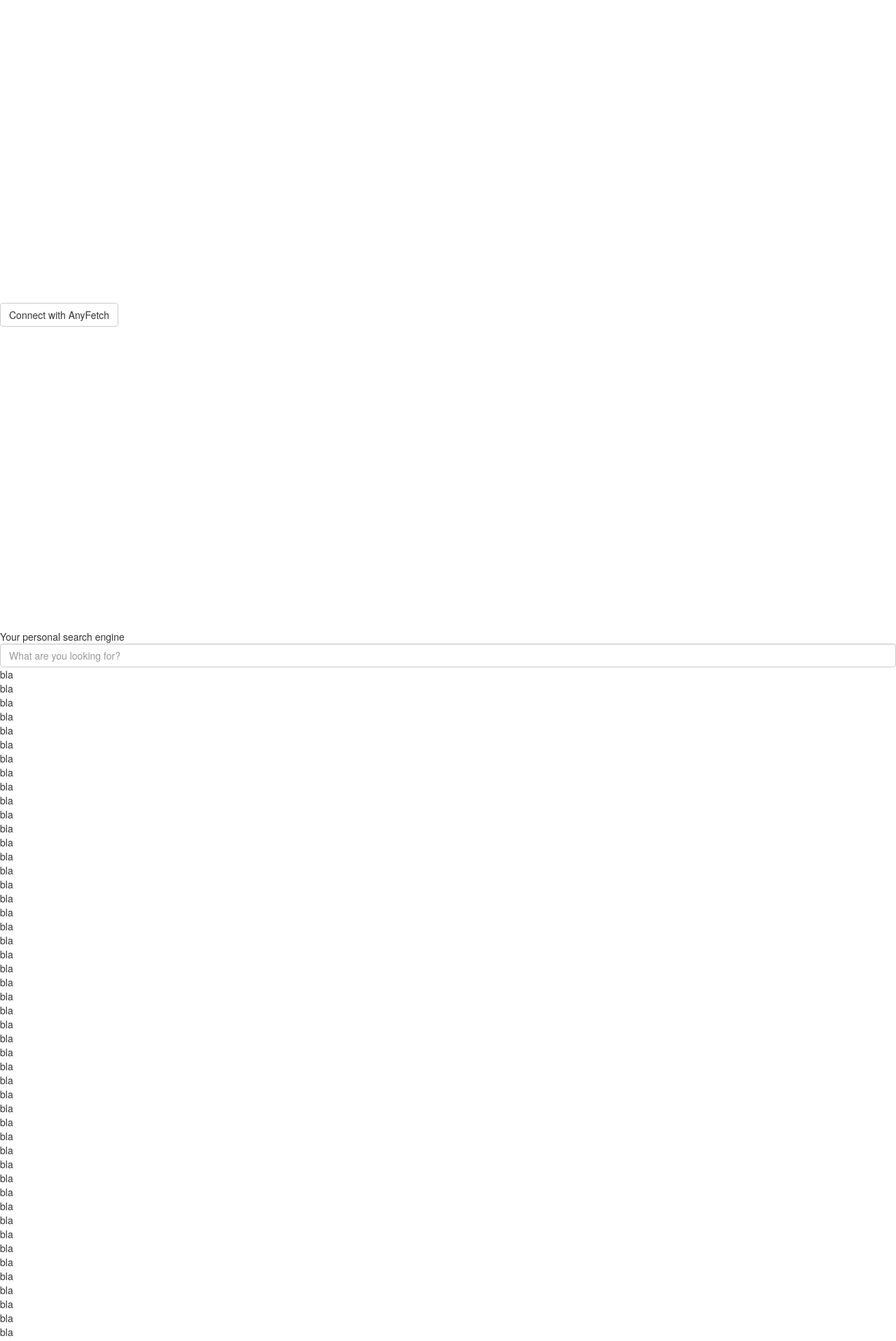
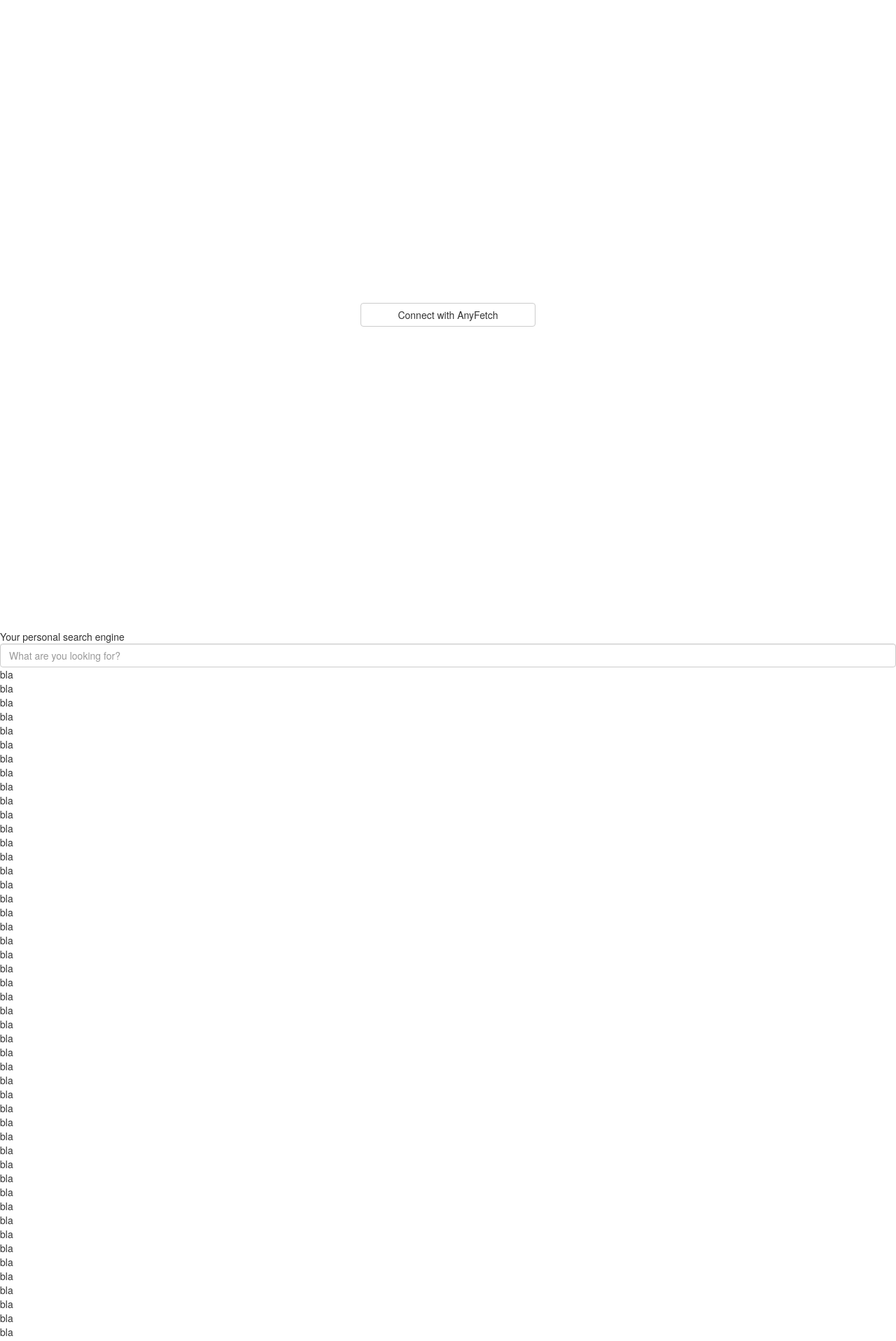
Before and after one commit to AnyFetch/my.self.lu, a Jekyll site: the page built from index.html, in a window 1280 px wide. Shown: the top 1917 px of the page at 70% size. Built offline with Jekyll 4.4.1, drawn with Linux system fonts in a browser that asks for light colours; nearby versions of some CDN libraries; Markdown is read by kramdown in place of the engine named in the settings.

Commit message:
Css for login

```diff
--- a/_includes/login.html
+++ b/_includes/login.html
@@ -1,5 +1,3 @@
 <section id="login" class="container">
-  <div class="holder">
-    <button type="submit" class="btn btn-default btn-login">Connect with AnyFetch</button>
-  </div>
+  <button type="submit" class="btn btn-default btn-login">Connect with AnyFetch</button>
 </section>
--- a/styles/style.scss
+++ b/styles/style.scss
@@ -14,19 +14,11 @@ body, html {
 section#login {
   width: 100%;
   height: 100%;
-
-  .holder {
-    position: absolute;
-    margin: auto;
-    top: 50%;
-    width: 100%;
-    left: 0;
-    right: 0;
-    z-index: 2;
-    transform: translateY(-50%);
-  }
+  display: flex;
+  align-items: center;
 
   .btn-login {
-    text-align: center;
+    margin: auto;
+    width: 250px;
   }
 }
```
